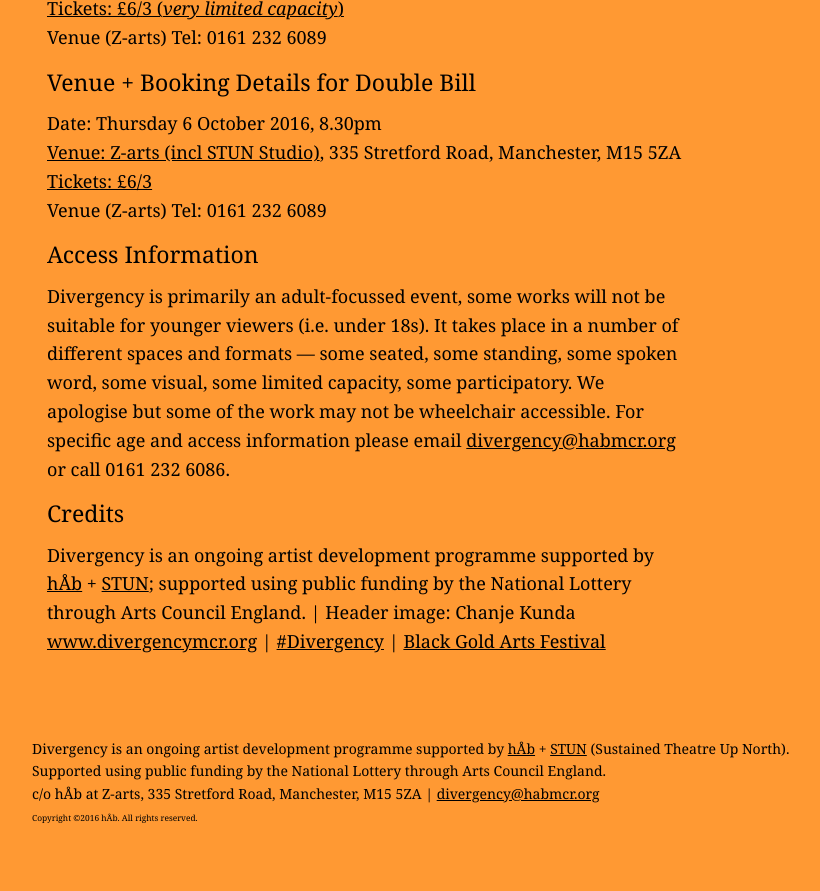
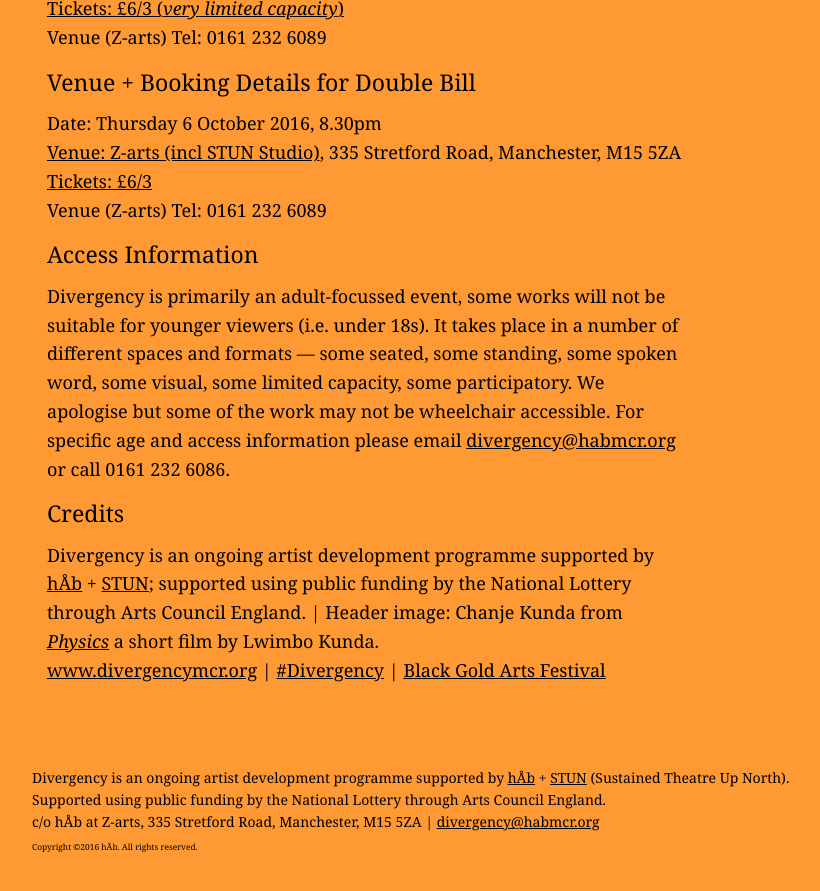
Before and after one commit to divergencymcr/divergencymcr.github.io, a Jekyll site: the page built from current/event/index.md, in a window 1280 px wide and 900 px high, scrolled down 1502 px. Shown: the top 891 px of the window, without its empty margins (108-928 px from the left). Built offline with Jekyll 4.4.1, drawn with Linux system fonts in a browser that asks for light colours.

Commit message:
hopefully unconflicted changes added credit Merge remote-tracking branch 'origin/master'
# Conflicts:
#	current/artist/kunda/index.md
#	current/event/index.md

```diff
--- a/current/event/index.md
+++ b/current/event/index.md
@@ -61,5 +61,6 @@
 Divergency is primarily an adult-focussed event, some works will not be suitable for younger viewers (i.e. under 18s). It takes place in a number of different spaces and formats — some seated, some standing, some spoken word, some visual, some limited capacity, some participatory. We apologise but some of the work may not be wheelchair accessible. For specific age and access information please email <mailto:divergency@habmcr.org> or call 0161 232 6086.
 
 #### Credits
-Divergency is an ongoing artist development programme supported by [hÅb](/hab) + <a href="http://stunlive.com" target="_blank">STUN</a>; supported using public funding by the National Lottery through Arts Council England. | Header image: Chanje Kunda
+Divergency is an ongoing artist development programme supported by [hÅb](/hab) + <a href="http://stunlive.com" target="_blank">STUN</a>; supported using public funding by the National Lottery through Arts Council England. | Header image: Chanje Kunda from
+<a href="https://vimeo.com/148735827" target="_blank">*Physics*</a> a short film by Lwimbo Kunda.
 <a href="http://www.divergencymcr.org" target="_blank">www.divergencymcr.org</a> | <a href="http://twitter.com/hashtag/Divergency" target="_blank">#Divergency</a> | <a href="http://bgafestival.com" target="_blank">Black Gold Arts Festival</a>
```
Also changed, not shown: current/artist/kunda/index.md (+2 -0 lines).
